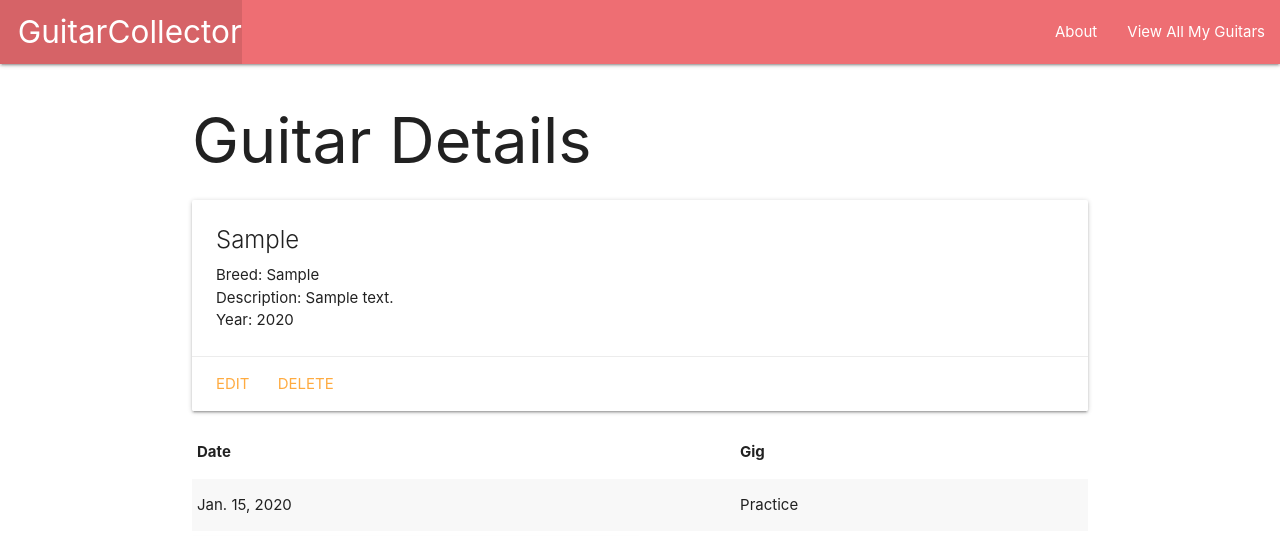
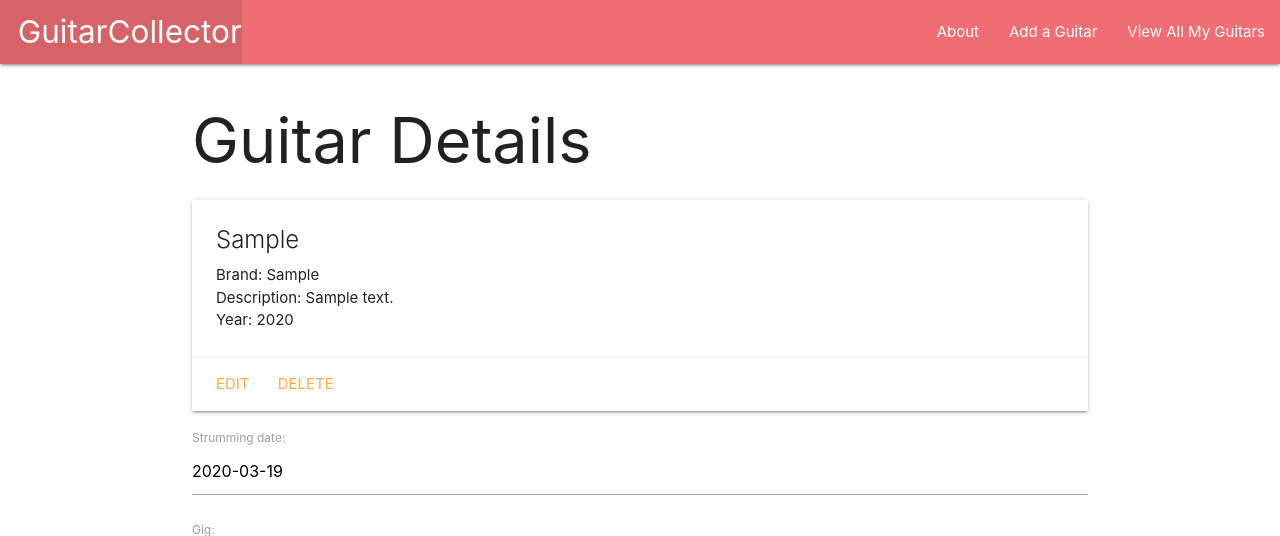
Before and after one commit to bcarteratx/Guitar-Collector, a Django app: page /guitars/1/ in a window 1280 px wide. Shown: the top 536 px of the page. Run offline with Django 3.2, Linux system fonts and the light colour scheme; tables that the repository leaves empty hold one stand-in row (values such as "Sample post").

Commit message:
add strumming form

```diff
--- /dev/null
+++ b/main_app/forms.py
@@ -0,0 +1,7 @@
+from django.forms import ModelForm
+from .models import Strumming
+
+class StrummingForm(ModelForm):
+  class Meta:
+    model = Strumming
+    fields = ['date', 'gig']
--- a/main_app/models.py
+++ b/main_app/models.py
@@ -1,4 +1,6 @@
 from django.db import models
+from django.urls import reverse
+
 
 # Create your models here.
 
@@ -16,6 +18,9 @@ class Guitar(models.Model):
 
     def __str__(self):
         return self.model
+
+    def get_absolute_url(self):
+        return reverse('detail', kwargs={'guitar_id': self.id})
 
 class Strumming(models.Model):
   date = models.DateField('strumming date')
--- a/main_app/templates/base.html
+++ b/main_app/templates/base.html
@@ -9,6 +9,8 @@
   <title>Guitar Collector</title>
   <link rel="stylesheet" href="https://cdnjs.cloudflare.com/ajax/libs/materialize/1.0.0/css/materialize.min.css">
   <link rel="stylesheet" type="text/css" href="{% static 'css/style.css' %}">
+  <script src="https://cdnjs.cloudflare.com/ajax/libs/materialize/1.0.0/js/materialize.min.js"></script>
+
 </head>
 <body>
   <header class="navbar-fixed">
@@ -19,6 +21,7 @@
         </ul>
         <ul class="right">
           <li><a href="{% url 'about' %}">About</a></li>
+          <li><a href="{% url 'guitars_create' %}">Add a Guitar</a></li>
           <li><a href="{% url 'index' %}">View All My Guitars</a></li>
         </ul>
       </div>
--- a/main_app/templates/guitars/detail.html
+++ b/main_app/templates/guitars/detail.html
@@ -6,7 +6,7 @@
 <div class="card">
   <div class="card-content">
     <span class="card-title">{{ guitar.model }}</span>
-    <p>Breed: {{ guitar.brand }}</p>
+    <p>Brand: {{ guitar.brand }}</p>
     <p>Description: {{ guitar.description }}</p>
     {% if guitar.year < 1980 %}
         <p>Vintage: {{ guitar.year }}</p>
@@ -21,6 +21,13 @@
     </div>
   </div>
   <div class="col s6">
+  <!-- Strumming Form -->
+    <form method="post">
+      {% csrf_token %}
+      {{ strumming_form.as_p }}
+      <input type="submit" class="btn" value="Add Strumming">
+    </form>
+  <!-- Strumming List -->
     <table class="striped">
       <thead>
         <tr><th>Date</th><th>Gig</th></tr>
@@ -53,4 +60,19 @@
     <input type="submit" class="btn" value="Upload Photo">
 </form>
 
+<!-- Materialize Date-Picker -->
+<script>
+  var dateEl = document.getElementById('id_date');
+  M.Datepicker.init(dateEl, {
+    format: 'yyyy-mm-dd',
+    defaultDate: new Date(),
+    setDefaultDate: true,
+    autoClose: true
+  });
+
+  // and fix dropdown
+  var selectEl = document.getElementById('id_gig');
+  M.FormSelect.init(selectEl);
+</script>
+
 {% endblock %}
--- /dev/null
+++ b/main_app/templates/home.html
@@ -0,0 +1,6 @@
+{% extends 'base.html' %}
+{% block content %}
+
+<h1>Home</h1>
+
+{% endblock %}
--- a/main_app/views.py
+++ b/main_app/views.py
@@ -1,8 +1,9 @@
 from django.shortcuts import render, redirect
 from django.views.generic.edit import CreateView, UpdateView, DeleteView
+from django.views.generic import ListView, DetailView
 
-from django.http import HttpResponse
 from .models import Guitar, Photo
+from .forms import StrummingForm
 ### for s3
 import uuid
 import boto3 #sdk to interact with aws bucket
@@ -23,7 +24,7 @@ class GuitarDelete(DeleteView):
   success_url = '/guitars/'
 
 def home(request):
-  return HttpResponse('<h1>Hello Guitarists</h1>')
+  return render(request, 'home.html')
 
 def about(request):
   return render(request, 'about.html')
@@ -34,7 +35,10 @@ def guitars_index(request):
 
 def guitars_detail(request, guitar_id):
   guitar = Guitar.objects.get(id=guitar_id)
-  return render(request, 'guitars/detail.html', { 'guitar': guitar })
+  strumming_form = StrummingForm()
+  return render(request, 'guitars/detail.html', {
+    'guitar': guitar, 'strumming_form': strumming_form
+    })
 
 
 
```
Also changed, not shown: main_app/templates/main_app/guitar_confirm_delete.html (added, +13 -0 lines), main_app/templates/main_app/guitar_form.html (added, +19 -0 lines).
